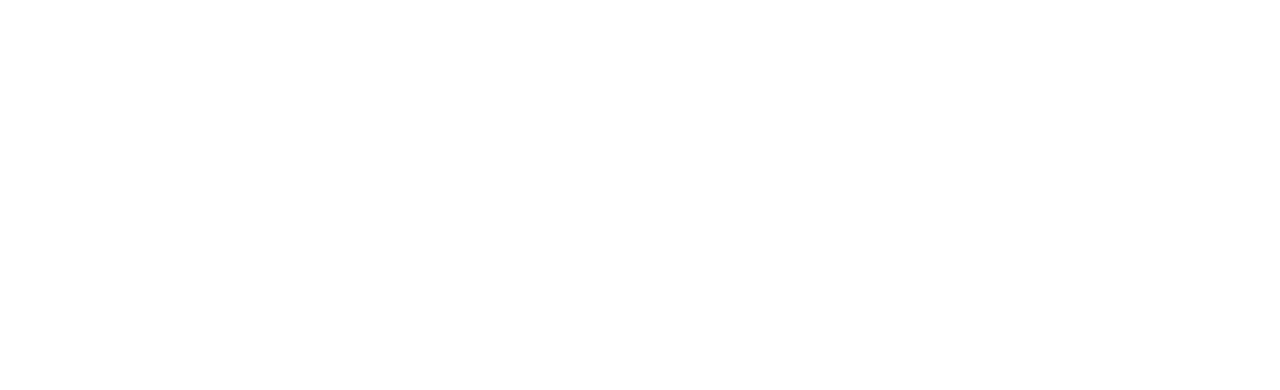
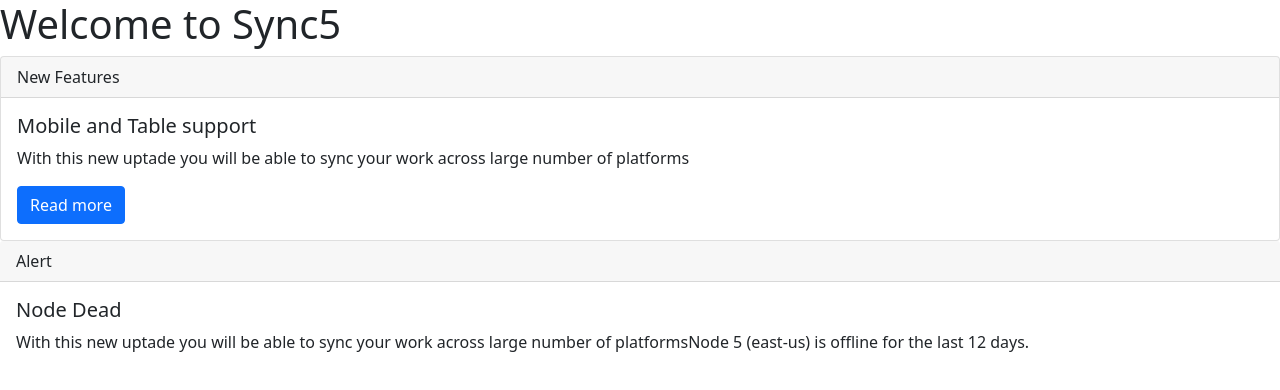
Before and after one commit to acciojob/bootstrap-card-Bhargav-Dodda-07, a website: page main.html in a window 1280 px wide. Drawn offline with nearby package versions, Linux system fonts and the light colour scheme.

Commit message:
created a submission

```diff
--- a/main.html
+++ b/main.html
@@ -4,6 +4,7 @@
 
 <head>
 	<link rel="stylesheet" href="styles.css">
+	<link href="https://cdn.jsdelivr.net/npm/bootstrap@5.0.2/dist/css/bootstrap.min.css" rel="stylesheet" integrity="sha384-EVSTQN3/azprG1Anm3QDgpJLIm9Nao0Yz1ztcQTwFspd3yD65VohhpuuCOmLASjC" crossorigin="anonymous">
 </head>
 
 <body>
@@ -11,6 +12,29 @@
     <script type="text/javascript" src="./script.js">
 </script>
 
+	<h1>Welcome to Sync5</h1>
+
+	<div class="card">
+  <div class="card-header">
+    New Features
+  </div>
+  <div class="card-body">
+    <h5 class="card-title">Mobile and Table support</h5>
+    <p class="card-text">With this new uptade you will be able to sync your work across large number of platforms</p>
+    <a href="#" class="btn btn-primary">Read more</a>
+  </div>
+</div>
+
+	<div>
+		<div class="card-header">
+    Alert
+  </div>
+		<div class="card-body">
+    <h5 class="card-title">Node Dead</h5>
+    <p class="card-text">With this new uptade you will be able to sync your work across large number of platformsNode 5 (east-us) is offline for the last 12 days.</p>
+  </div>
+	</div>
+
 </body>
 
 </html>
```
